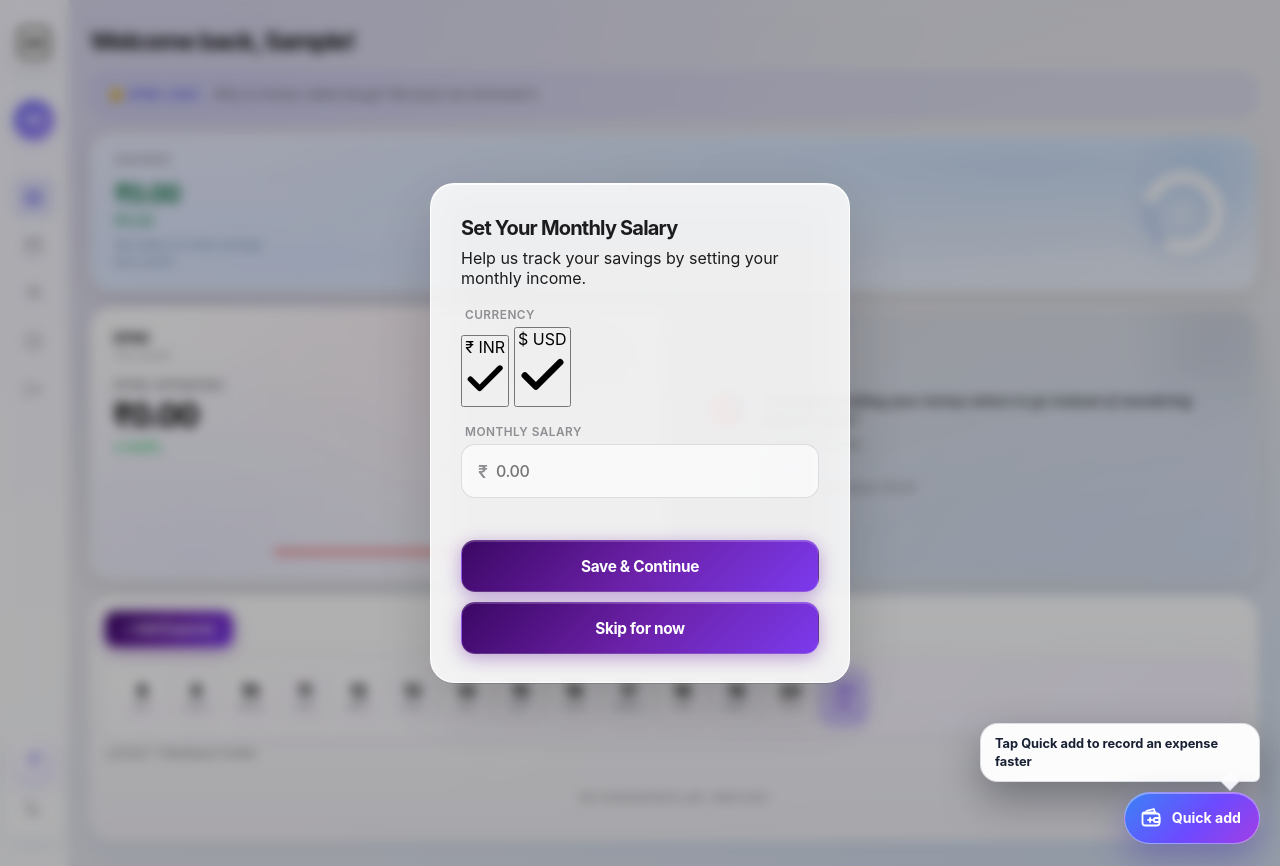
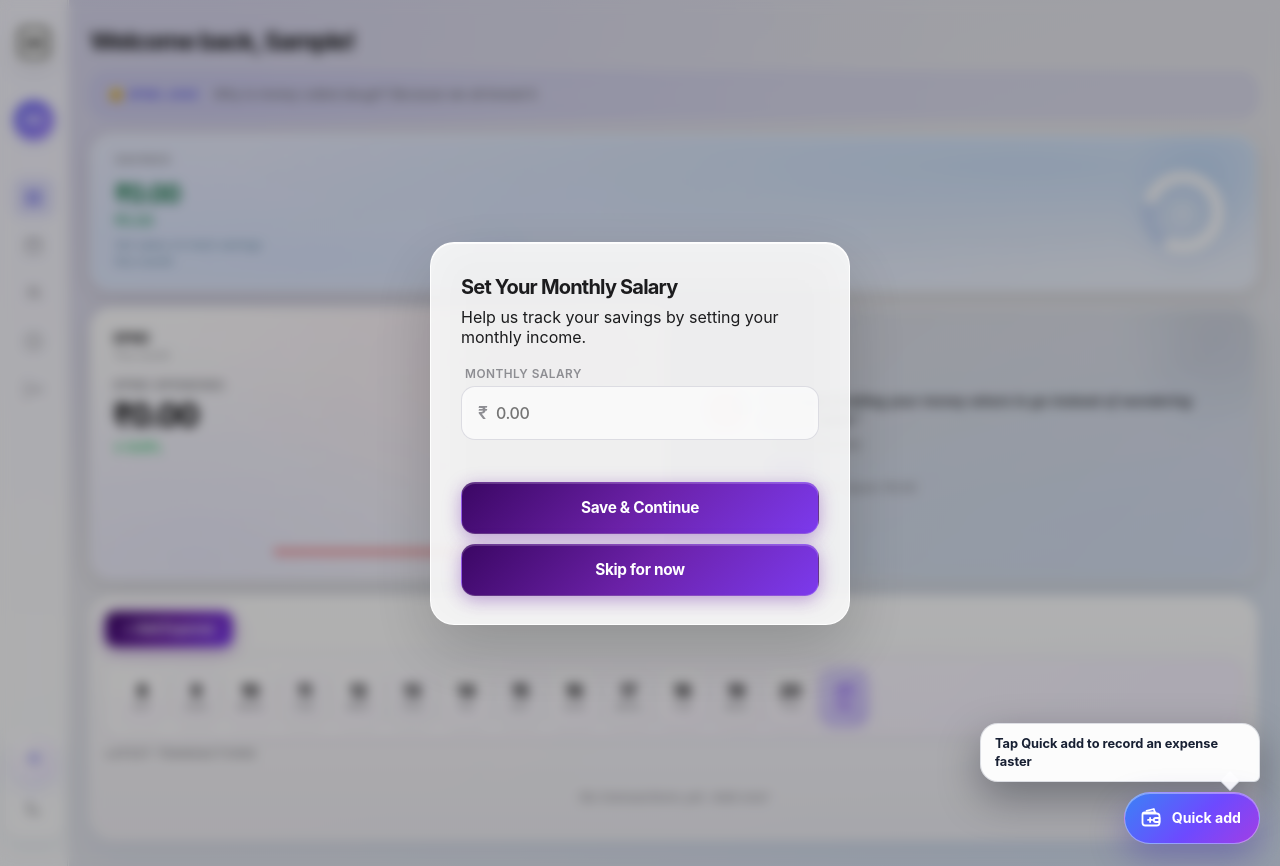
Before and after one commit to Manixhor/spendwise, a Django app: page /dashboard/ in a window 1280 px wide. Run offline with Django 5.2, Linux system fonts and the light colour scheme; the visitor is signed in with stand-in values (Sample User, id 1); data comes from the database, SQL or seed files in the repository; data that the repository does not hold is empty.

Commit message:
fixed currency

```diff
--- a/templates/login/dashboard.html
+++ b/templates/login/dashboard.html
@@ -204,24 +204,6 @@
     </div>
     <p class="form-sub" style="margin-bottom: 20px;">Help us track your savings by setting your monthly income.</p>
 
-    <label class="modal-field-label">Currency</label>
-    <div class="pf-currency-picker" id="setupCurrencyPicker" style="margin-bottom:18px;">
-      <button type="button" class="pf-currency-card is-active" data-currency="inr">
-        <span class="pf-currency-icon">₹</span>
-        <span class="pf-currency-name">INR</span>
-        <span class="pf-currency-check">
-          <svg viewBox="0 0 24 24" fill="none" stroke="currentColor" stroke-width="3" stroke-linecap="round" stroke-linejoin="round"><path d="M20 6 9 17l-5-5"/></svg>
-        </span>
-      </button>
-      <button type="button" class="pf-currency-card" data-currency="usd">
-        <span class="pf-currency-icon">$</span>
-        <span class="pf-currency-name">USD</span>
-        <span class="pf-currency-check">
-          <svg viewBox="0 0 24 24" fill="none" stroke="currentColor" stroke-width="3" stroke-linecap="round" stroke-linejoin="round"><path d="M20 6 9 17l-5-5"/></svg>
-        </span>
-      </button>
-    </div>
-
     <label class="modal-field-label" for="salaryInput">Monthly Salary</label>
     <div class="modal-field-wrap">
       <span class="modal-currency" data-curr>₹</span>
@@ -546,22 +528,6 @@ try {
   const salarySkipBtn = document.getElementById('salarySkipBtn');
   const salaryInput = document.getElementById('salaryInput');
   const salaryError = document.getElementById('salaryError');
-  const setupCurrencyPicker = document.getElementById('setupCurrencyPicker');
-  let setupCurrency = 'inr';
-
-  if (setupCurrencyPicker) {
-    setupCurrencyPicker.querySelectorAll('.pf-currency-card').forEach(card => {
-      card.addEventListener('click', () => {
-        setupCurrencyPicker.querySelectorAll('.pf-currency-card').forEach(c => c.classList.remove('is-active'));
-        card.classList.add('is-active');
-        setupCurrency = card.dataset.currency;
-        // Update salary input symbol
-        const sym = setupCurrency === 'usd' ? '$' : '₹';
-        document.querySelectorAll('#salarySetupModal [data-curr]').forEach(el => el.textContent = sym);
-        if (typeof setSpendWiseCurrency === 'function') setSpendWiseCurrency(setupCurrency);
-      });
-    });
-  }
 
   if (salarySaveBtn && salaryInput && salaryError) {
     salarySaveBtn.addEventListener('click', async () => {
@@ -575,21 +541,6 @@ try {
       salarySaveBtn.disabled = true;
       salarySaveBtn.textContent = 'Saving…';
       salaryError.textContent = '';
-
-      // Save currency first, then salary
-      try {
-        const currRes = await fetch('/api/currency/', {
-          method: 'POST',
-          headers: {
-            'Content-Type': 'application/json',
-            'X-CSRFToken': '{{ csrf_token }}'
-          },
-          body: JSON.stringify({ currency: setupCurrency })
-        });
-        if (currRes.ok && typeof setSpendWiseCurrency === 'function') {
-          setSpendWiseCurrency(setupCurrency);
-        }
-      } catch (e) { /* continue even if currency save fails */ }
 
       try {
         const res = await fetch('/api/salary/', {
```
Also changed, not shown: 2 other files.
